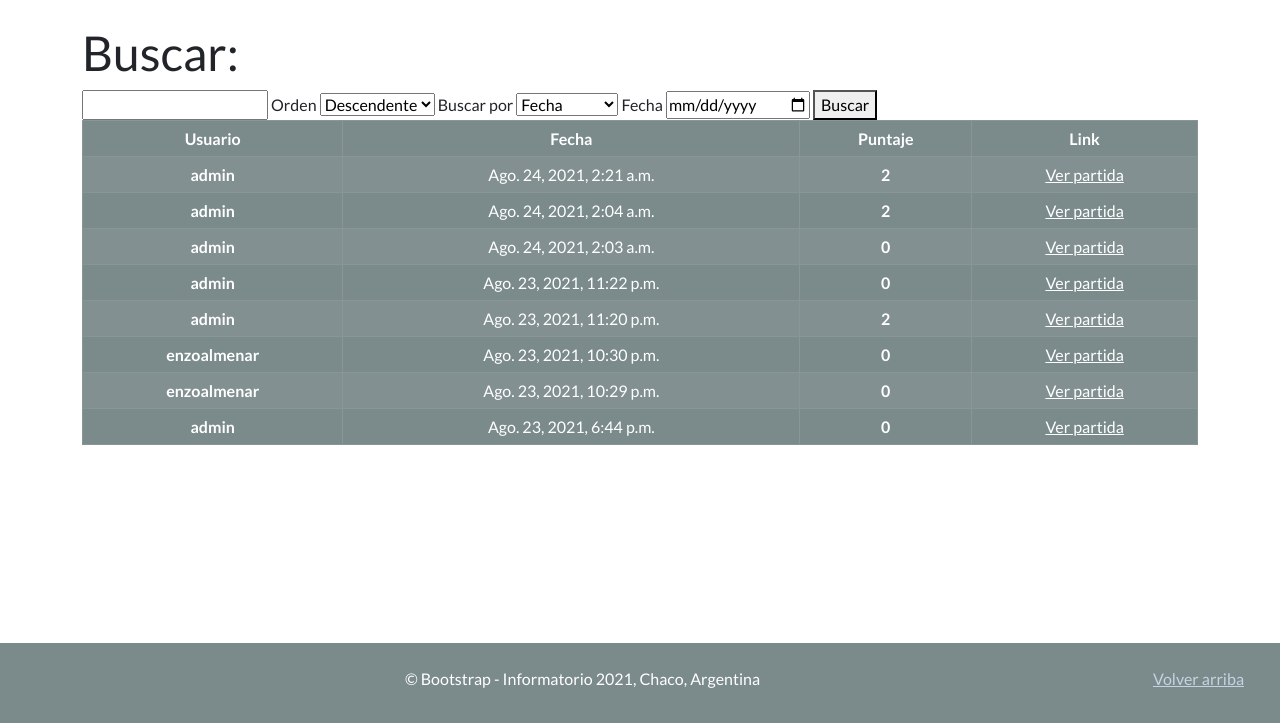
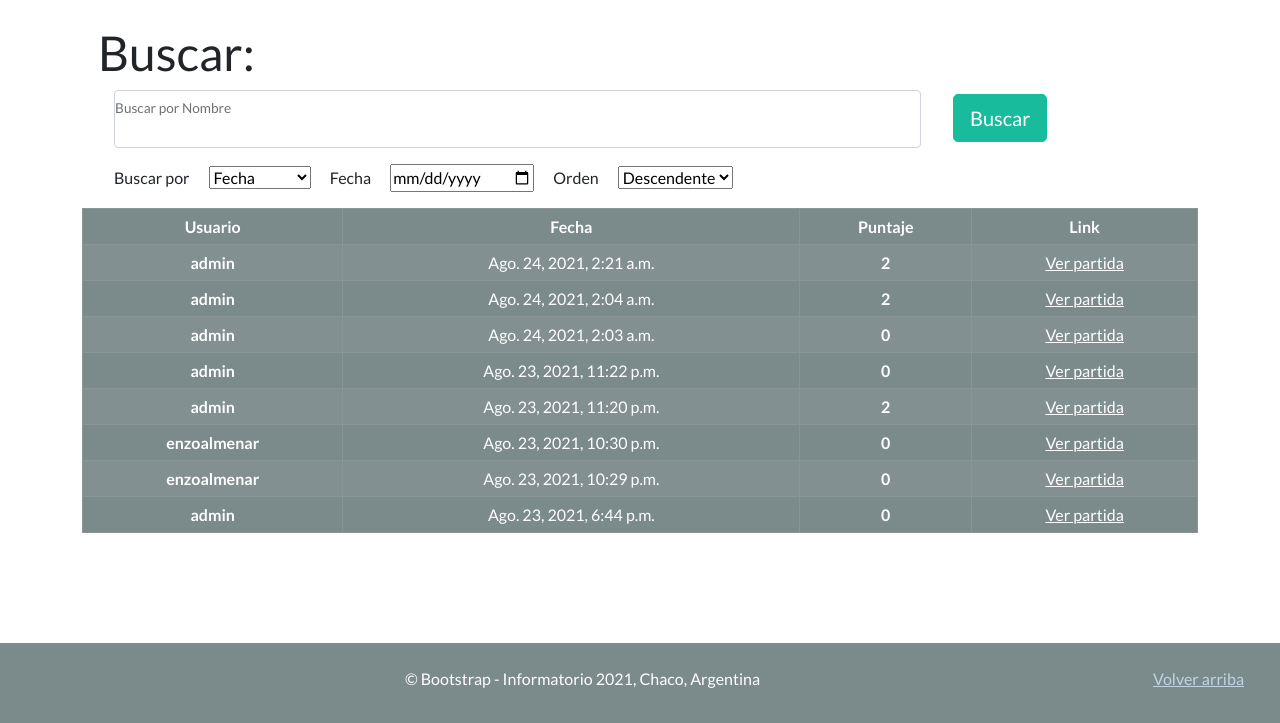
Before and after one commit to Enzostik/Proyecto_InfoCh2021, a Django app: page /partida/buscar/ in a window 1280 px wide. Shown: the part 77-800 px from the top of the page. Run offline with Django 3.2, Linux system fonts and the light colour scheme; data comes from the database, SQL or seed files in the repository; some libraries are stand-ins or nearby versions.

Commit message:
Diseño final del buscador de partidas.

```diff
--- a/juego_chaco/views.py
+++ b/juego_chaco/views.py
@@ -158,13 +158,11 @@ def buscador(request):
             not_found=True
     else: #en caso contrario busca todas las partidas en la db
         partidas=Partida.objects.all().order_by(orden+atributo)
-    if fecha:
+    if fecha and not not_found:
         #arma la fecha en el formato correcto de la db
         fecha=fecha.split("-")
         fecha=[int(i) for i in fecha]
         fecha=date(fecha[0],fecha[1],fecha[2])
-        print(fecha)
-        print([i.fecha for i in partidas])
         #lo filtra
         partidas=partidas.filter(fecha__contains=fecha)
 
--- a/templates/juego/buscador_partidas.html
+++ b/templates/juego/buscador_partidas.html
@@ -5,24 +5,31 @@
 
 <div class="container">
     <div class="col g-3 py-4">
-        <div class="row">
+        <div class="container">
             <h1>Buscar:</h2>
-                <div class="container">
-                    <input id="user" type="text" />
-                    <label for="order">Orden</label>
-                    <select name="order" id="order">
-                        <option value="0">Descendente</option>
-                        <option value="1">Ascendente</option>
-                    </select>
-                    <label for="attribute">Buscar por</label>
-                    <select name="attribute" id="attribute">
-                        <option value="fecha">Fecha</option>
-                        <option value="puntuacion">Puntuación</option>
-                    </select>
-                    <label for="date">Fecha</label>
-                    <input type="date" id="date" name="date">
-                    <button onclick="updateUrl()" type="button">Buscar</button>
+            <div class="row row-cols-2">
+                <div class="col-9 form-floating mx-3">
+                    <input class="form-control mb-3 w-100" id="user" type="text">
+                    <label for="user">Buscar por Nombre</label>
                 </div>
+                <div class="col-2 p-1">
+                    <button class="btn btn-lg btn-success mb-3" onclick="updateUrl()" type="button">Buscar</button>
+                </div>
+            </div>
+            <div classs="row">
+                <label class="mx-3" for="attribute">Buscar por</label>
+                <select class="form-select-md mb-3" name="attribute" id="attribute">
+                    <option value="fecha">Fecha</option>
+                    <option value="puntuacion">Puntuación</option>
+                </select>
+                <label class="mx-3" for="date">Fecha</label>
+                <input class="form-date-md mb-3" type="date" id="date" name="date">
+                <label class="mx-3" for="order">Orden</label>
+                <select class="form-select-md mb-3" name="order" id="order">
+                    <option value="0">Descendente</option>
+                    <option value="1">Ascendente</option>
+                </select>
+            </div>
         </div>
         <div class="row">
             <div>{% include 'partials/_msgalert.html' %}</div>
```
